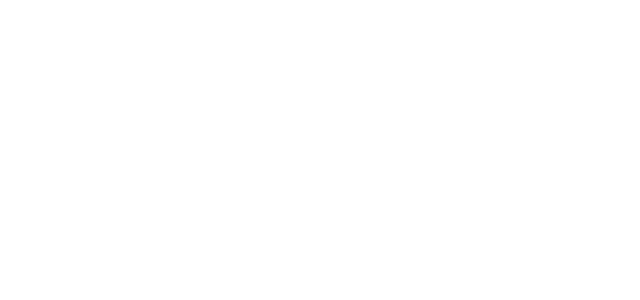
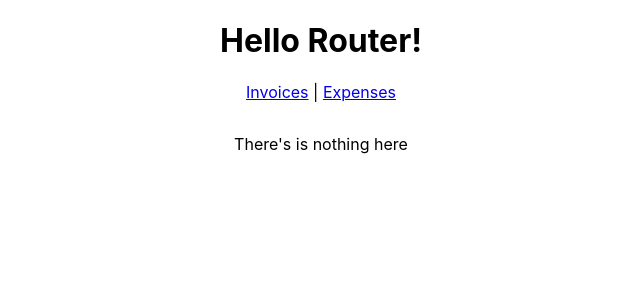
Before and after one commit to hewking/frontendPractice, a React (Create React App) app in the folder router-tutorial/: page /invoices/1 in a window 1280 px wide. Before the commit this address had no page. Shown: the top 300 px of the page, without its empty margins (319-959 px from the left). Built offline with nearby package versions, Linux system fonts and the light colour scheme.

Commit message:
feature： Route 设置通配页面，默认页面避免路径没有匹配的组件

```diff
--- a/router-tutorial/src/index.js
+++ b/router-tutorial/src/index.js
@@ -15,6 +15,15 @@ ReactDOM.render(
           在App 组件中指定一个outlet */}
           <Route path="expenses" element={<Expenses />} />
           <Route path="invoices" element={<Invoices />} />
+          {/* * 匹配默认路由，如果没有具体的路径匹配则匹配这里，默认组件，避免空页面 */}
+          <Route
+            path="*"
+            element={
+              <main style={{ padding: "1rem" }}>
+                <p>There's is nothing here</p>
+              </main>
+            }
+          />
         </Route>
       </Routes>
     </BrowserRouter>
--- a/router-tutorial/src/routes/invoices.jsx
+++ b/router-tutorial/src/routes/invoices.jsx
@@ -11,6 +11,7 @@ export default function Invoices() {
             <Link
               style={{ display: "block", margin: "1rem 0" }}
               to={`/invoices/${invoice.number}`}
+            //   列表需要设置key 属性，key 为组件默认属性
               key={invoices.number}
             >
               {invoice.name}
```
